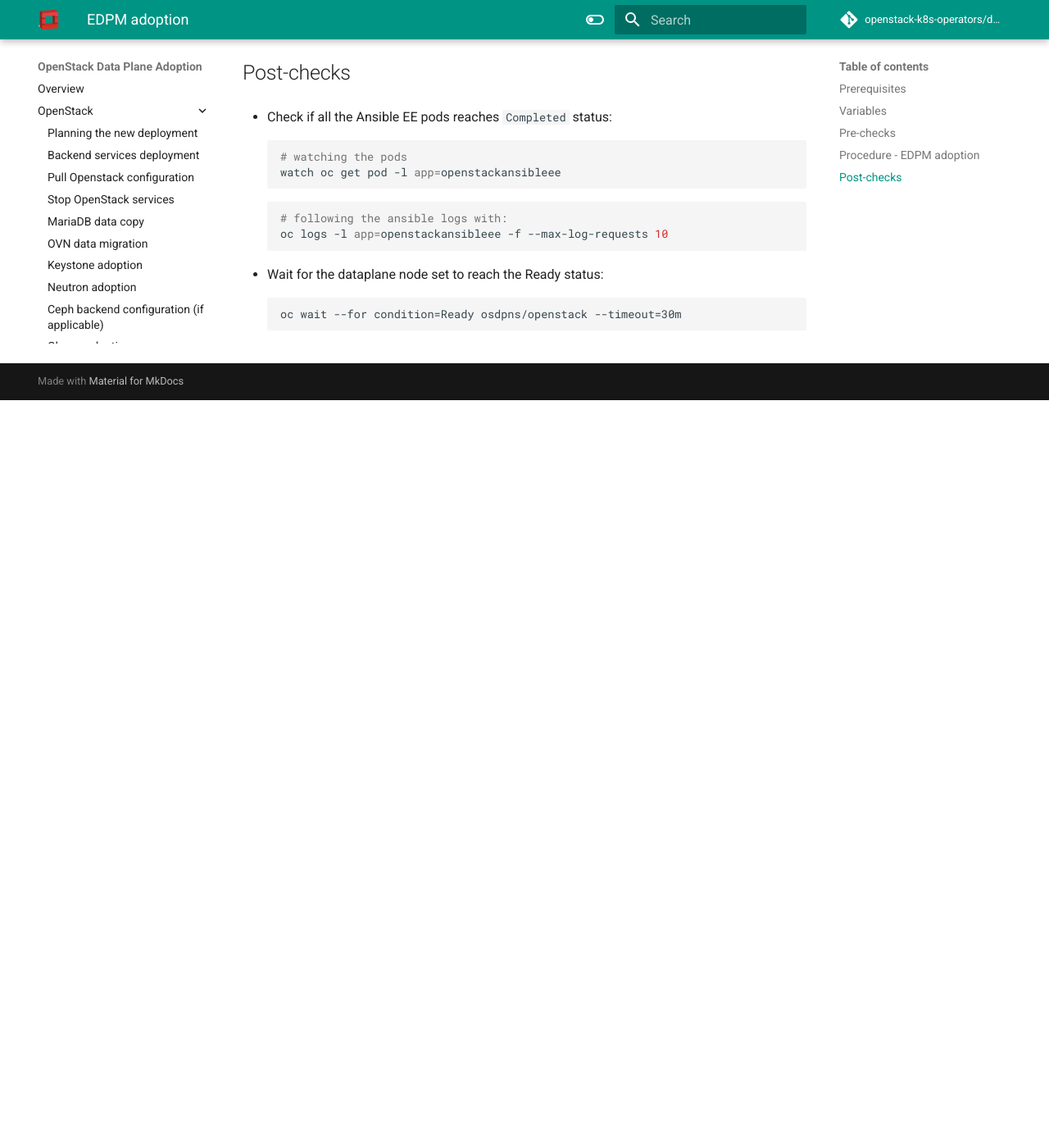
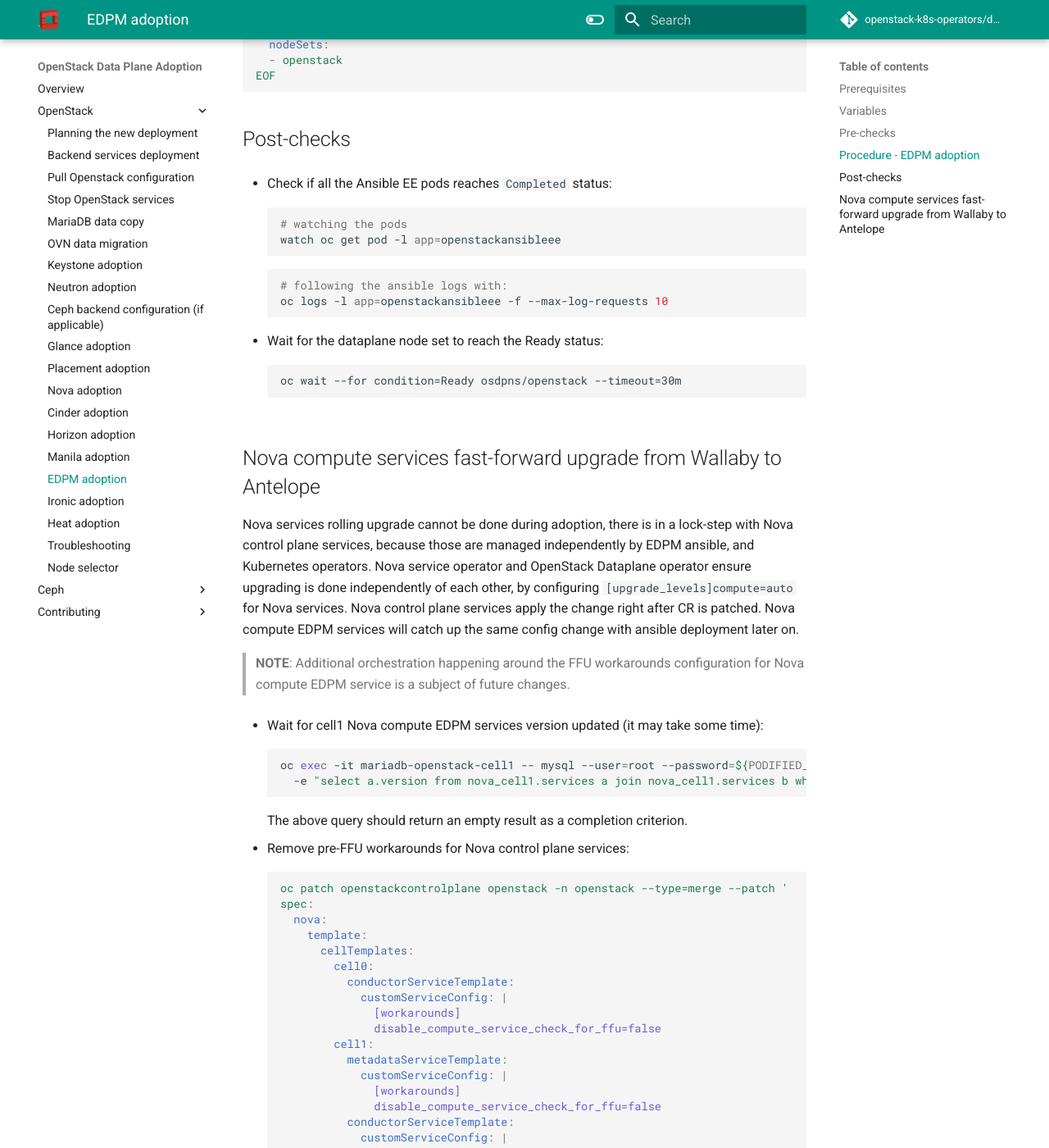
Before and after one commit to openstack-k8s-operators/data-plane-adoption, an MkDocs documentation site: the page built from docs/openstack/edpm_adoption.md, in a window 1280 px wide and 1400 px high, scrolled down 5735 px. Shown: the whole window at 82% size. Built offline with MkDocs 1.6.1 and Material for MkDocs 9.7.7, drawn with Linux system fonts in a browser that asks for light colours; comment, search, counter and statistics services are not loaded; the version menu is left out; before the commit the page ends 6223 px from its top, so only the background shows below that; some of the changed text lies outside the part shown.

Commit message:
Nova services FFU during adoption (no extra cell)
Update EDPM adoption docs and tests to execute Nova compute post-FFU.

For that, deploy an additional nova-compute-ffu EDPM service and
patch openstack control plane CR for nova services.
Because of the different lifecycle management tooling used for both
actions, orchestrate FFU w/o a lock-step between nova compute EDPM
and podified control plane services.

Signed-off-by: Bohdan Dobrelia <bdobreli@redhat.com>

````diff
--- a/docs/openstack/edpm_adoption.md
+++ b/docs/openstack/edpm_adoption.md
@@ -6,7 +6,12 @@
 
 ## Variables
 
-(There are no shell variables necessary currently.)
+Define the shell variables used in the Fast-forward upgrade steps below.
+The values are just illustrative, use values that are correct for your environment:
+
+```bash
+PODIFIED_DB_ROOT_PASSWORD=$(oc get -o json secret/osp-secret | jq -r .data.DbRootPassword | base64 -d)
+```
 
 ## Pre-checks
 
@@ -308,3 +313,123 @@
     ```
     oc wait --for condition=Ready osdpns/openstack --timeout=30m
     ```
+
+## Nova compute services fast-forward upgrade from Wallaby to Antelope
+
+Nova services rolling upgrade cannot be done during adoption,
+there is in a lock-step with Nova control plane services, because those
+are managed independently by EDPM ansible, and Kubernetes operators.
+Nova service operator and OpenStack Dataplane operator ensure upgrading
+is done independently of each other, by configuring
+`[upgrade_levels]compute=auto` for Nova services. Nova control plane
+services apply the change right after CR is patched. Nova compute EDPM
+services will catch up the same config change with ansible deployment
+later on.
+
+> **NOTE**: Additional orchestration happening around the FFU workarounds
+> configuration for Nova compute EDPM service is a subject of future changes.
+
+* Wait for cell1 Nova compute EDPM services version updated (it may take some time):
+
+    ```bash
+    oc exec -it mariadb-openstack-cell1 -- mysql --user=root --password=${PODIFIED_DB_ROOT_PASSWORD} \
+      -e "select a.version from nova_cell1.services a join nova_cell1.services b where a.version!=b.version and a.binary='nova-compute';"
+    ```
+  The above query should return an empty result as a completion criterion.
+
+* Remove pre-FFU workarounds for Nova control plane services:
+
+    ```yaml
+    oc patch openstackcontrolplane openstack -n openstack --type=merge --patch '
+    spec:
+      nova:
+        template:
+          cellTemplates:
+            cell0:
+              conductorServiceTemplate:
+                customServiceConfig: |
+                  [workarounds]
+                  disable_compute_service_check_for_ffu=false
+            cell1:
+              metadataServiceTemplate:
+                customServiceConfig: |
+                  [workarounds]
+                  disable_compute_service_check_for_ffu=false
+              conductorServiceTemplate:
+                customServiceConfig: |
+                  [workarounds]
+                  disable_compute_service_check_for_ffu=false
+          apiServiceTemplate:
+            customServiceConfig: |
+              [workarounds]
+              disable_compute_service_check_for_ffu=false
+          metadataServiceTemplate:
+            customServiceConfig: |
+              [workarounds]
+              disable_compute_service_check_for_ffu=false
+          schedulerServiceTemplate:
+            customServiceConfig: |
+              [workarounds]
+              disable_compute_service_check_for_ffu=false
+    '
+    ```
+
+* Wait for Nova control plane services' CRs to become ready:
+
+    ```bash
+    oc wait --for condition=Ready --timeout=300s Nova/nova
+    ```
+
+* Remove pre-FFU workarounds for Nova compute EDPM services:
+
+    ```yaml
+    oc apply -f - <<EOF
+    apiVersion: v1
+    kind: ConfigMap
+    metadata:
+      name: nova-compute-ffu
+      namespace: openstack
+    data:
+      20-nova-compute-cell1-ffu-cleanup.conf: |
+        [workarounds]
+        disable_compute_service_check_for_ffu=false
+    ---
+    apiVersion: dataplane.openstack.org/v1beta1
+    kind: OpenStackDataPlaneService
+    metadata:
+      name: nova-compute-ffu
+      namespace: openstack
+    spec:
+      label: nova.compute.ffu
+      configMaps:
+        - nova-compute-ffu
+      secrets:
+        - nova-cell1-compute-config
+        - nova-migration-ssh-key
+      playbook: osp.edpm.nova
+    ---
+    apiVersion: dataplane.openstack.org/v1beta1
+    kind: OpenStackDataPlaneDeployment
+    metadata:
+      name: openstack-nova-compute-ffu
+      namespace: openstack
+    spec:
+      nodeSets:
+        - openstack
+      servicesOverride:
+        - nova-compute-ffu
+    EOF
+    ```
+
+* Wait for Nova compute EDPM service to become ready:
+
+    ```bash
+    oc wait --for condition=Ready osdpd/openstack-nova-compute-ffu --timeout=5m
+    ```
+
+* Run Nova DB online migrations to complete FFU:
+
+    ```bash
+    oc exec -it nova-cell0-conductor-0 -- nova-manage db online_data_migrations
+    oc exec -it nova-cell1-conductor-0 -- nova-manage db online_data_migrations
+    ```
````
Also changed, not shown: 2 other files.
